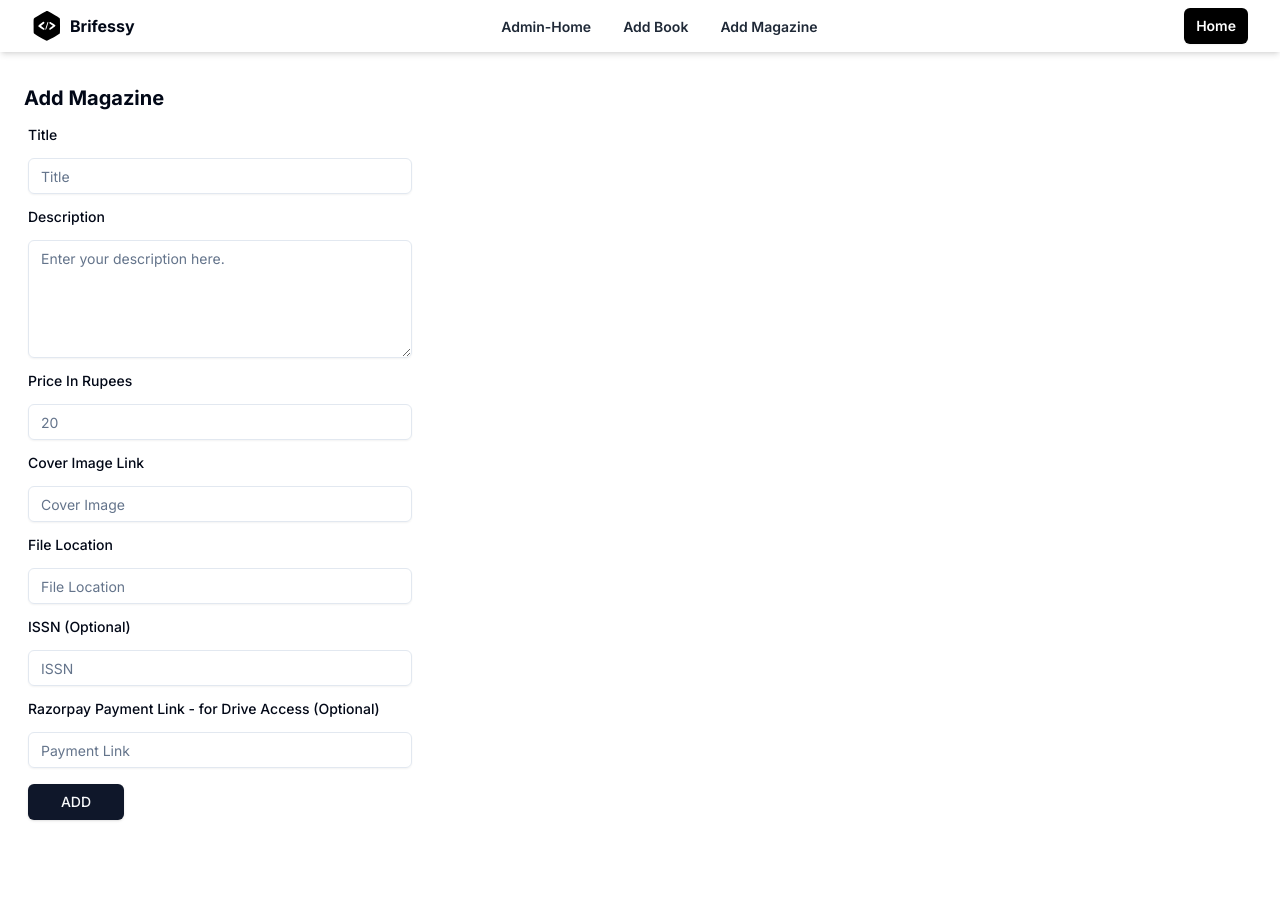
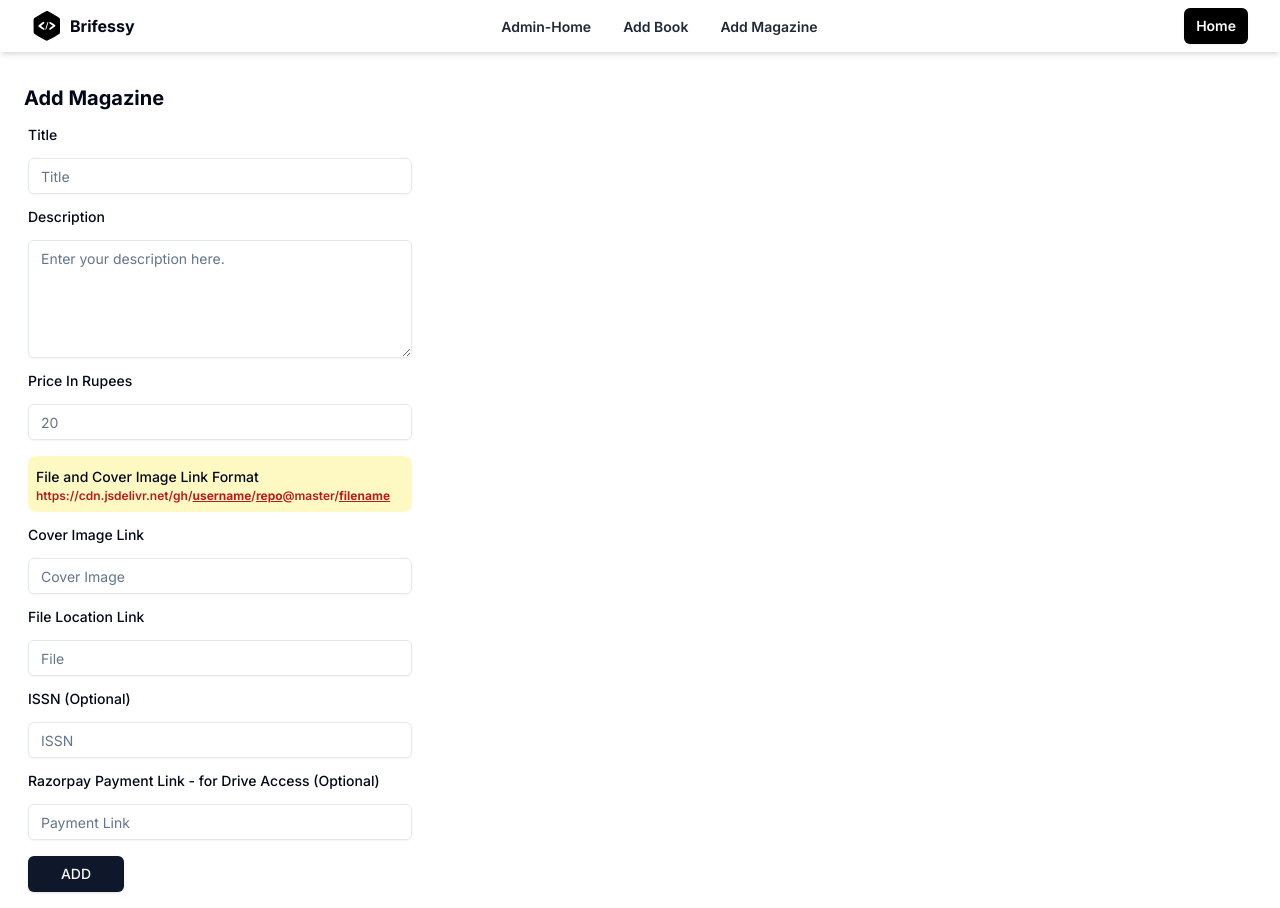
Before and after one commit to msanchariii/ebook, a Next.js app: page /admin/add-magazine in a window 1280 px wide. Before the commit the page ends 852 px from the top, so only its background shows below. Built offline with nearby package versions, Linux system fonts and the light colour scheme.

Commit message:
link format warning

```diff
--- a/src/app/admin/add-book/page.tsx
+++ b/src/app/admin/add-book/page.tsx
@@ -123,7 +123,22 @@ function Page() {
                         placeholder="20"
                         required
                     />
-
+                    <div className="bg-yellow-100 p-2 rounded-lg">
+                        <Label htmlFor="">
+                            File and Cover Image Link Format
+                        </Label>
+                        <p className="text-xs font-semibold text-red-700">
+                            https://cdn.jsdelivr.net/gh/
+                            <span className="font-bold underline">
+                                username
+                            </span>
+                            /<span className="font-bold underline">repo</span>
+                            @master/
+                            <span className="font-bold underline">
+                                filename
+                            </span>
+                        </p>
+                    </div>
                     <Label htmlFor="coverImage">Cover Image Link</Label>
                     <Input
                         type="text"
--- a/src/app/admin/add-magazine/page.tsx
+++ b/src/app/admin/add-magazine/page.tsx
@@ -112,7 +112,22 @@ function Page() {
                         placeholder="20"
                         required
                     />
-
+                    <div className="bg-yellow-100 p-2 rounded-lg">
+                        <Label htmlFor="">
+                            File and Cover Image Link Format
+                        </Label>
+                        <p className="text-xs font-semibold text-red-700">
+                            https://cdn.jsdelivr.net/gh/
+                            <span className="font-bold underline">
+                                username
+                            </span>
+                            /<span className="font-bold underline">repo</span>
+                            @master/
+                            <span className="font-bold underline">
+                                filename
+                            </span>
+                        </p>
+                    </div>
                     <Label htmlFor="coverImage">Cover Image Link</Label>
                     <Input
                         type="text"
@@ -124,14 +139,14 @@ function Page() {
                         required
                     />
 
-                    <Label htmlFor="fileLocation">File Location</Label>
+                    <Label htmlFor="fileLocation">File Location Link</Label>
                     <Input
                         type="text"
                         name="fileLocation"
                         id="fileLocation"
                         value={formData.fileLocation}
                         onChange={handleChange}
-                        placeholder="File Location"
+                        placeholder="File"
                         required
                     />
 
```
